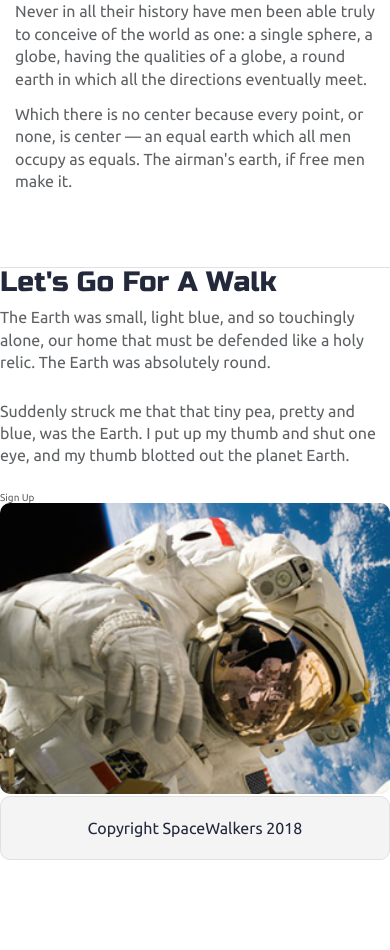
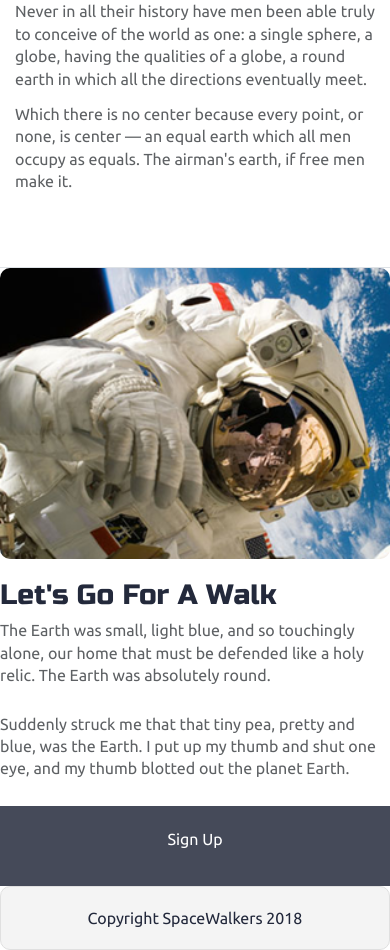
Before and after one commit to bloominstituteoftechnology/Sprint-Challenge--Advanced-CSS, a PHP site: page / in a window 390 px wide. Shown: the part 773-1723 px from the top of the page. Before the commit the page ends 1633 px from the top, so only its background shows below. Run offline with PHP 8.4, Linux system fonts and the light colour scheme.

Commit message:
answered readme questions

```diff
--- a/css/index.css
+++ b/css/index.css
@@ -176,6 +176,10 @@ nav ul li a {
   text-decoration: none;
   color: #454A59;
 }
+nav ul li a:hover {
+  background: #454A59;
+  color: #F1F1F1;
+}
 footer {
   color: #22283B;
   background: #f4f4f4;
@@ -253,7 +257,7 @@ footer {
 }
 @media (max-width:500px) {
   .home .walk {
-    flex-direction: column;
+    flex-direction: column-reverse;
     width: 100%;
     padding: 0;
   }
@@ -264,6 +268,7 @@ footer {
 @media (max-width:500px) {
   .home .walk .walk-text {
     width: 100%;
+    margin-top: 20px;
   }
 }
 .home .walk .walk-text h3 {
@@ -271,6 +276,22 @@ footer {
 }
 .home .walk .walk-text p {
   margin-bottom: 26px;
+}
+.home .walk .walk-text .btn {
+  background: #454A59;
+  width: 160px;
+  height: 20px;
+  color: white;
+  font-size: 1.6rem;
+  padding: 20px;
+  text-align: center;
+}
+@media (max-width:500px) {
+  .home .walk .walk-text .btn {
+    width: 100%;
+    height: 80px;
+    padding: 25px;
+  }
 }
 .home .walk .walk-img {
   width: 46%;
--- a/less/home-page.less
+++ b/less/home-page.less
@@ -84,7 +84,7 @@
     justify-content: center;
 
     @media @phone {
-      flex-direction: column;
+      flex-direction: column-reverse;
       width: 100%;
       padding: 0;
     }
@@ -94,6 +94,7 @@
 
       @media @phone {
         width: 100%;
+        margin-top: 20px;
       }
 
       h3 {
@@ -106,9 +107,18 @@
 
 
 
-      // .btn {
-      //   .btnMixin();
-      // }
+      .btn {
+        .btnMixin(@river-bend, 160px, 20px, white);
+        font-size: 1.6rem;
+        padding: 20px;
+        text-align: center;
+        @media @phone {
+          // display: block;
+          width: 100%;
+          height: 80px;
+          padding: 25px;
+        }
+      }
 
     }
 
--- a/less/mixins.less
+++ b/less/mixins.less
@@ -14,8 +14,9 @@
   color: @river-bend;
 }
 
-.btnMixin(@bgColor, @width, @height){
+.btnMixin(@bgColor, @width, @height, @color){
   background: @bgColor;
   width: @width;
   height: @height;
+  color: @color;
 }
--- a/less/navigation.less
+++ b/less/navigation.less
@@ -10,7 +10,10 @@ nav {
       a {
        .anchorNavs;
 
-
+       &:hover {
+         background: @river-bend;
+         color: @sea-shell;
+       }
       }
     }
   }
```
Also changed, not shown: README.md.
